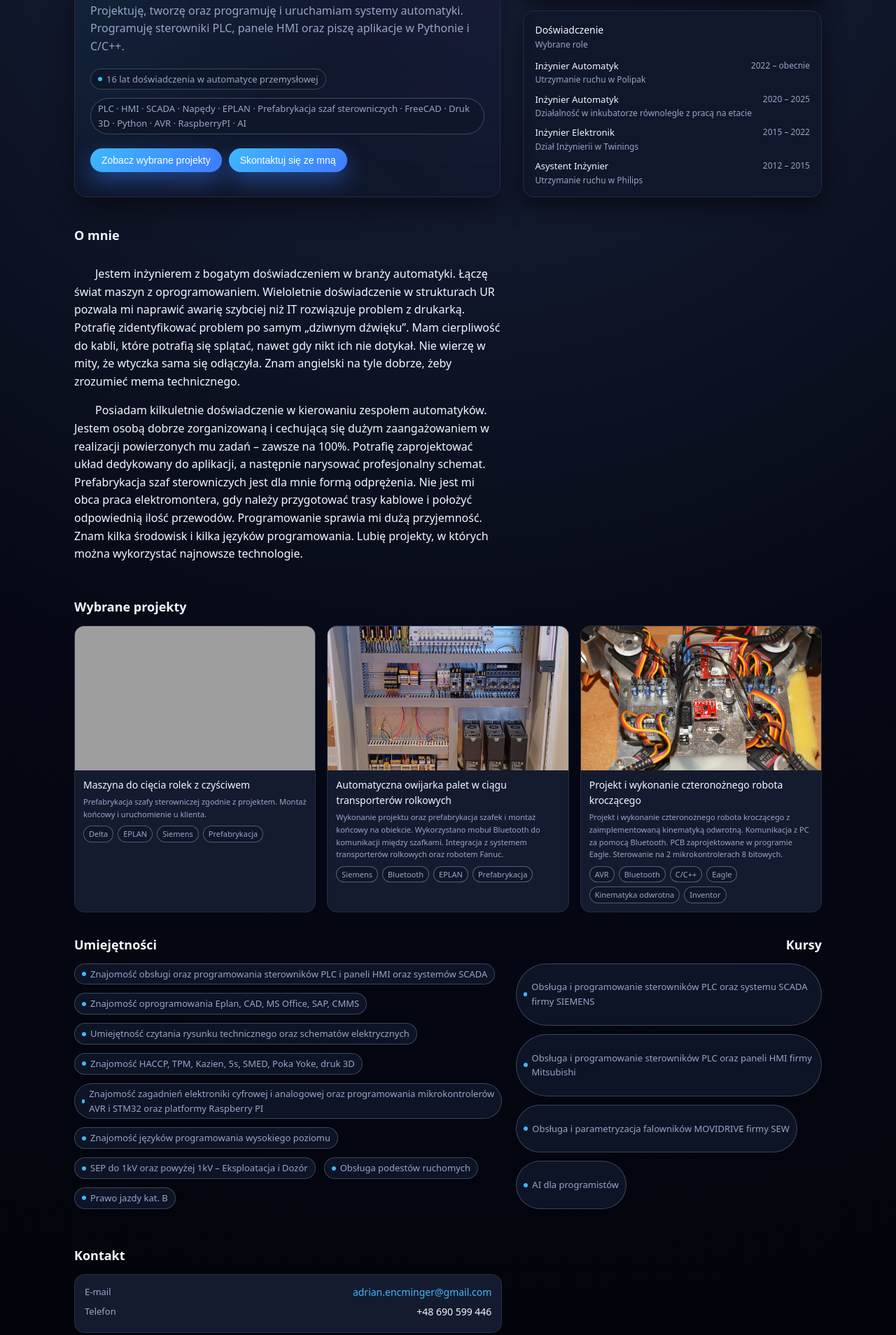
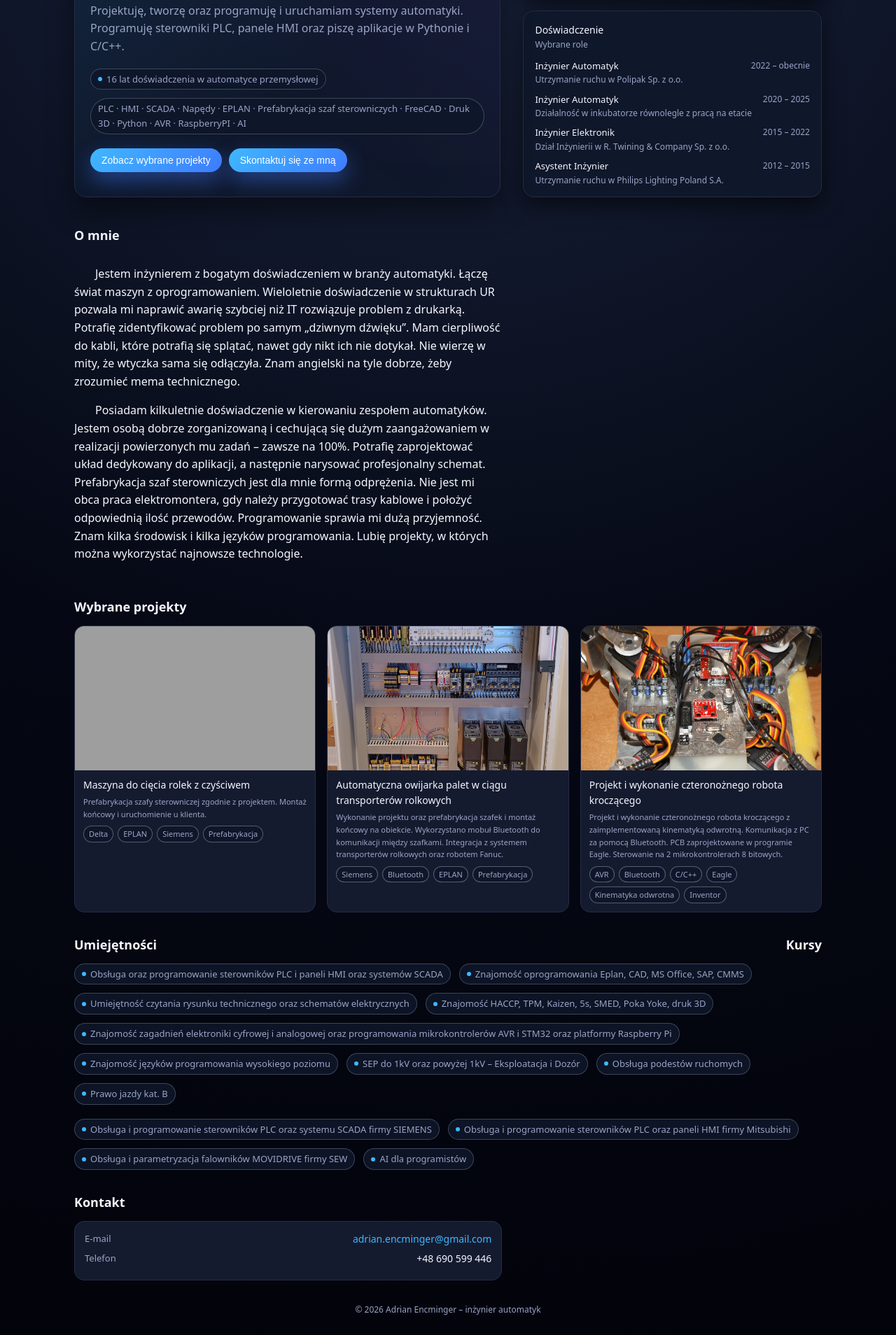
Before and after one commit to AEncminger/AE_BusinessCard, a plain HTML site: page index.html in a window 1280 px wide. Shown: the part 275-2183 px from the top of the page at 70% size. Drawn offline with Linux system fonts and the light colour scheme; grey boxes are pictures that could not be loaded.

Commit message:
Update index.html

```diff
--- a/index.html
+++ b/index.html
@@ -617,7 +617,7 @@
                             </div>
                             <div class="card-subtitle">
                                 <!-- FIRMA / BRANŻA -->
-                                Utrzymanie ruchu w Polipak
+                                Utrzymanie ruchu w Polipak Sp. z o.o.
                             </div>
                         </div>
                         <div class="timeline-meta">
@@ -646,7 +646,7 @@
                             </div>
                             <div class="card-subtitle">
                                 <!-- FIRMA / BRANŻA -->
-                                Dział Inżynierii w Twinings
+                                Dział Inżynierii w R. Twining & Company Sp. z o.o.
                             </div>
                         </div>
                         <div class="timeline-meta">
@@ -662,7 +662,7 @@
                             </div>
                             <div class="card-subtitle">
                                 <!-- FIRMA / BRANŻA -->
-                                Utrzymanie ruchu w Philips
+                                Utrzymanie ruchu w Philips Lighting Poland S.A.
                             </div>
                         </div>
                         <div class="timeline-meta">
@@ -781,28 +781,28 @@
             <div class="section-title">Umiejętności</div>
             <div class="section-title">Kursy</div>
         </div>
-        <div class="two-col">
+        <!--<div class="two-col">-->
 
-		<div class="hero-meta">
-                    <div class="hero-meta-item"><span class="hero-meta-dot"></span>Znajomość obsługi oraz programowania sterowników PLC i paneli HMI oraz systemów SCADA</div>
+				<div class="hero-meta">
+                    <div class="hero-meta-item"><span class="hero-meta-dot"></span>Obsługa oraz programowanie sterowników PLC i paneli HMI oraz systemów SCADA</div>
                     <div class="hero-meta-item"><span class="hero-meta-dot"></span>Znajomość oprogramowania Eplan, CAD, MS Office, SAP, CMMS</div>
 		    		<div class="hero-meta-item"><span class="hero-meta-dot"></span>Umiejętność czytania rysunku technicznego oraz schematów elektrycznych</div>
-		    		<div class="hero-meta-item"><span class="hero-meta-dot"></span>Znajomość HACCP, TPM, Kazien, 5s, SMED, Poka Yoke, druk 3D</div>
-		    		<div class="hero-meta-item"><span class="hero-meta-dot"></span>Znajomość zagadnień elektroniki cyfrowej i analogowej oraz programowania mikrokontrolerów AVR i STM32 oraz platformy Raspberry PI</div>
+		    		<div class="hero-meta-item"><span class="hero-meta-dot"></span>Znajomość HACCP, TPM, Kaizen, 5s, SMED, Poka Yoke, druk 3D</div>
+		    		<div class="hero-meta-item"><span class="hero-meta-dot"></span>Znajomość zagadnień elektroniki cyfrowej i analogowej oraz programowania mikrokontrolerów AVR i STM32 oraz platformy Raspberry Pi</div>
 		    		<div class="hero-meta-item"><span class="hero-meta-dot"></span>Znajomość języków programowania wysokiego poziomu</div>
 		   			<div class="hero-meta-item"><span class="hero-meta-dot"></span>SEP do 1kV oraz powyżej 1kV – Eksploatacja i Dozór</div>
 		    		<div class="hero-meta-item"><span class="hero-meta-dot"></span>Obsługa podestów ruchomych</div>
 		    		<div class="hero-meta-item"><span class="hero-meta-dot"></span>Prawo jazdy kat. B</div>
-                </div>
+        		</div>
 
-		<div class="hero-meta">
+				<div class="hero-meta">
                     <div class="hero-meta-item"><span class="hero-meta-dot"></span>Obsługa i programowanie sterowników PLC oraz systemu SCADA firmy SIEMENS</div>
                     <div class="hero-meta-item"><span class="hero-meta-dot"></span>Obsługa i programowanie sterowników PLC oraz paneli HMI firmy Mitsubishi</div>
 		    		<div class="hero-meta-item"><span class="hero-meta-dot"></span>Obsługa i parametryzacja falowników MOVIDRIVE firmy SEW</div>
 		   		 	<div class="hero-meta-item"><span class="hero-meta-dot"></span>AI dla programistów</div>
-		</div>
+				</div>
 
-       </div>
+       <!--</div>-->
     </section>
 
     <!-- SEKCJA KONTAKT -->
```
